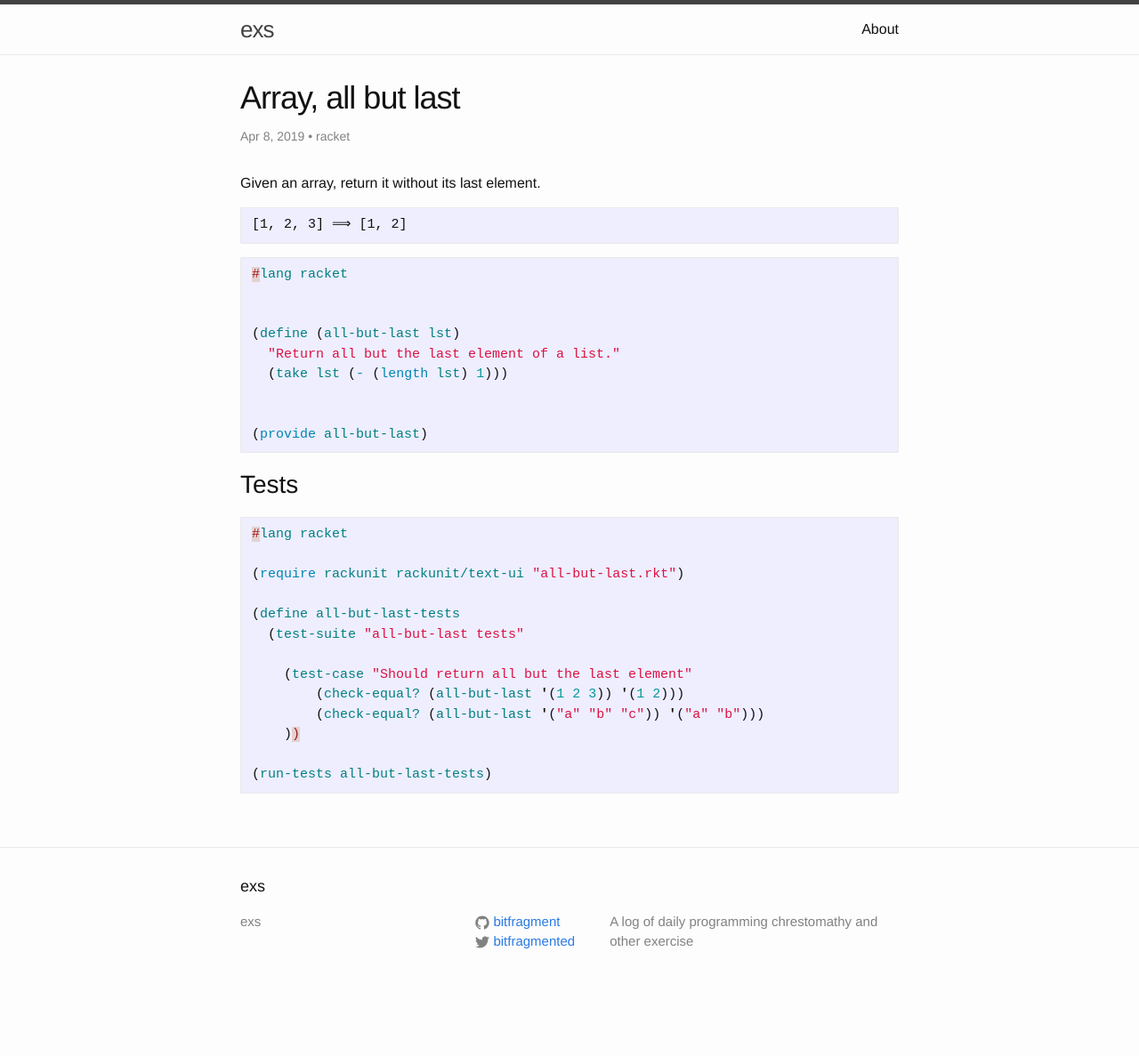
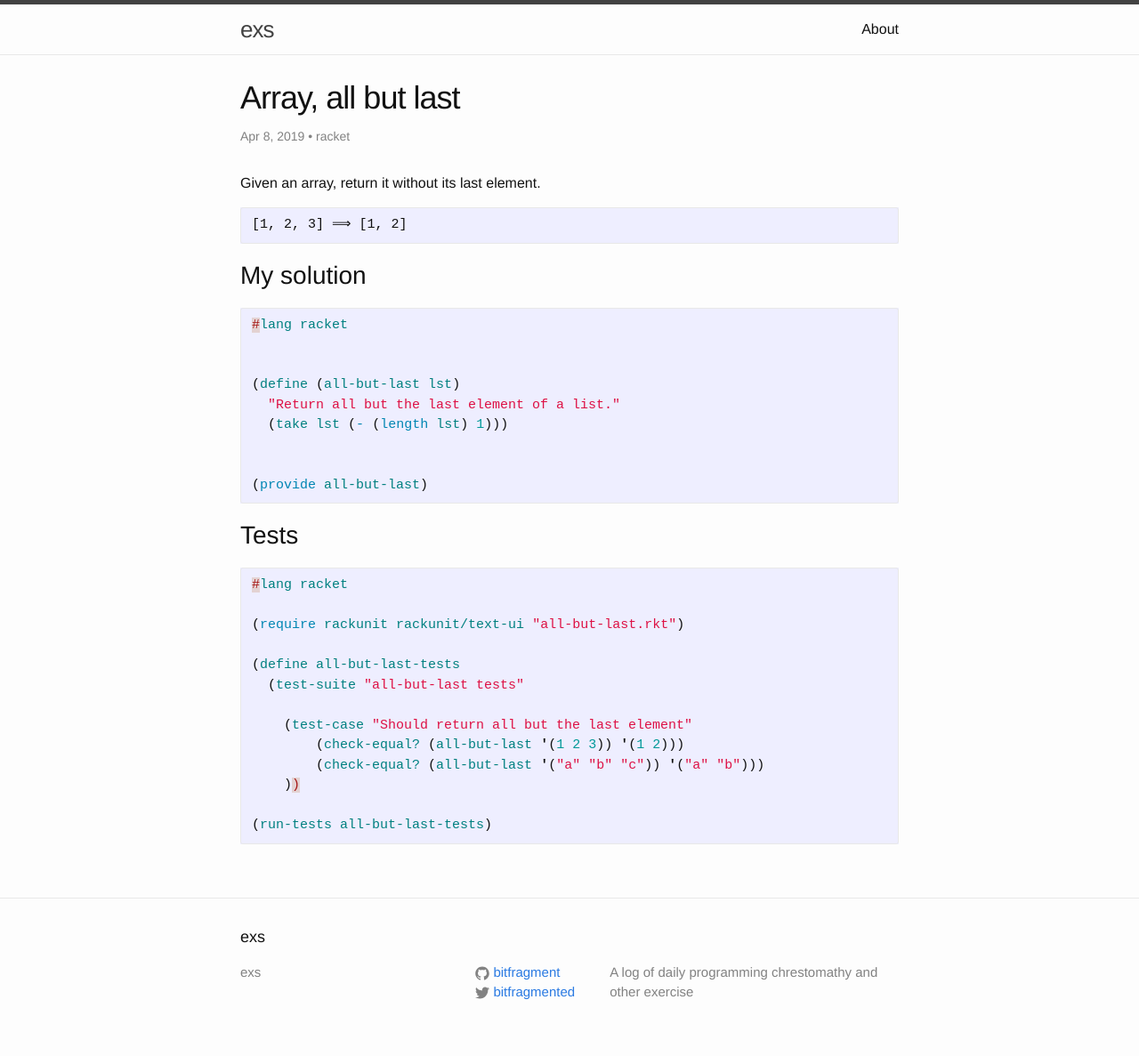
Before and after one commit to bitfragment/exs, a Jekyll site: the page built from _posts/2019-04-08-array.md, in a window 1280 px wide. Shown: the whole page at 89% size. Built offline with Jekyll 4.4.1, drawn with Linux system fonts in a browser that asks for light colours; before the commit the page ends 1130 px from its top, so only the background shows below that.

Commit message:
Hotfix layout

````diff
--- a/_posts/2019-04-08-array.md
+++ b/_posts/2019-04-08-array.md
@@ -11,6 +11,8 @@ Given an array, return it without its last element.
 ```
 
 
+## My solution
+
 ```lisp
 #lang racket
 
@@ -22,6 +24,7 @@ Given an array, return it without its last element.
 
 (provide all-but-last)
 ```
+
 
 ## Tests
 
````
